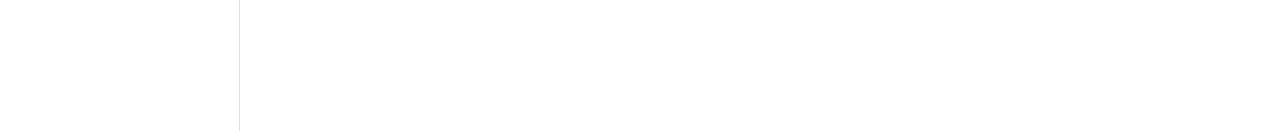
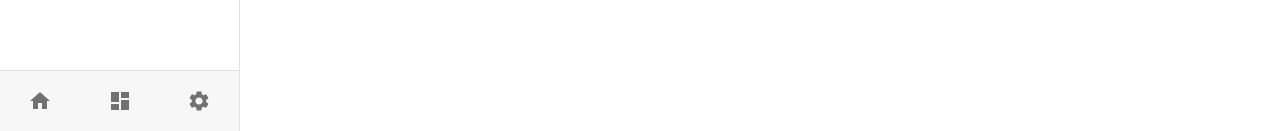
Before and after one commit to mussawir/jmcfrontend, a React (Create React App) app: page /register in a window 1280 px wide. Shown: the part 669-800 px from the top of the page. Built offline with nearby package versions, Linux system fonts and the light colour scheme.

Commit message:
added bottom footer in sidebar

```diff
--- a/src/components/DrawerComponent.tsx
+++ b/src/components/DrawerComponent.tsx
@@ -1,12 +1,14 @@
 import React from 'react';
-import { Drawer, List, ListItem, ListItemIcon, ListItemText, Toolbar, Typography } from '@mui/material';
+import { Drawer, List, ListItem, ListItemIcon, ListItemText, Toolbar, Typography, Box } from '@mui/material';
 import DashboardIcon from '@mui/icons-material/Dashboard';
 import PersonIcon from '@mui/icons-material/Person';
 import SettingsIcon from '@mui/icons-material/Settings';
 import InfoIcon from '@mui/icons-material/Info';
 import LogoutIcon from '@mui/icons-material/Logout';
+import HomeIcon from '@mui/icons-material/Home';
 import { Link } from 'react-router-dom';
-import logojmc from '../images/jmcvc-dark-logo.png'
+import logojmc from '../images/jmcvc-dark-logo.png';
+
 const drawerWidth = 240;
 
 const DrawerComponent = () => {
@@ -18,42 +20,89 @@
         '& .MuiDrawer-paper': {
           width: drawerWidth,
           boxSizing: 'border-box',
+          display: 'flex',
+          flexDirection: 'column', // Ensures proper layout for footer
         },
       }}
       variant="permanent"
       anchor="left"
     >
-       <Toolbar style={{ justifyContent:'center', display: 'flex',}}>
-          <div >
-          <img src={logojmc} width={120} style={{marginTop: 20,}} alt="" />
-          </div>
-        </Toolbar>
-      <List>
+      {/* Logo */}
+      <Toolbar style={{ justifyContent: 'center', display: 'flex' }}>
+        <div>
+          <img src={logojmc} width={120} style={{ marginTop: 20 }} alt="" />
+        </div>
+      </Toolbar>
+
+      {/* Menu List */}
+      <List sx={{ flexGrow: 1 }}> {/* FlexGrow allows the main list to take available space */}
         <ListItem component={Link} to="/dashboard">
-          <ListItemIcon><DashboardIcon /></ListItemIcon>
+          <ListItemIcon>
+            <DashboardIcon />
+          </ListItemIcon>
           <ListItemText primary="Dashboard" />
         </ListItem>
         <ListItem component={Link} to="/users">
-          <ListItemIcon><PersonIcon /></ListItemIcon>
+          <ListItemIcon>
+            <PersonIcon />
+          </ListItemIcon>
           <ListItemText primary="Users List" />
         </ListItem>
         <ListItem component={Link} to="/register">
-          <ListItemIcon><PersonIcon /></ListItemIcon>
+          <ListItemIcon>
+            <PersonIcon />
+          </ListItemIcon>
           <ListItemText primary="User Registration" />
         </ListItem>
         <ListItem component={Link} to="/settings">
-          <ListItemIcon><SettingsIcon /></ListItemIcon>
+          <ListItemIcon>
+            <SettingsIcon />
+          </ListItemIcon>
           <ListItemText primary="Settings" />
         </ListItem>
         <ListItem component={Link} to="/about">
-          <ListItemIcon><InfoIcon /></ListItemIcon>
+          <ListItemIcon>
+            <InfoIcon />
+          </ListItemIcon>
           <ListItemText primary="About" />
         </ListItem>
         <ListItem component={Link} to="/logout">
-          <ListItemIcon><LogoutIcon /></ListItemIcon>
+          <ListItemIcon>
+            <LogoutIcon />
+          </ListItemIcon>
           <ListItemText primary="Logout" />
         </ListItem>
       </List>
+
+      {/* Footer Tab Bar */}
+      <Box
+        sx={{
+          position: 'relative',
+          bottom: 0,
+          width: '100%',
+          borderTop: '1px solid #e0e0e0',
+          display: 'flex',
+          justifyContent: 'space-evenly',
+          padding: '10px 0',
+          backgroundColor: '#f7f7f7',
+        }}
+      >
+        <ListItem component={Link} to="/home" sx={{ justifyContent: 'center' }}>
+          <ListItemIcon sx={{ minWidth: 'auto' }}>
+            <HomeIcon />
+          </ListItemIcon>
+        </ListItem>
+        <ListItem component={Link} to="/dashboard" sx={{ justifyContent: 'center' }}>
+          <ListItemIcon sx={{ minWidth: 'auto' }}>
+            <DashboardIcon />
+          </ListItemIcon>
+        </ListItem>
+        <ListItem component={Link} to="/settings" sx={{ justifyContent: 'center' }}>
+          <ListItemIcon sx={{ minWidth: 'auto' }}>
+            <SettingsIcon />
+          </ListItemIcon>
+        </ListItem>
+      </Box>
     </Drawer>
   );
 };
```
